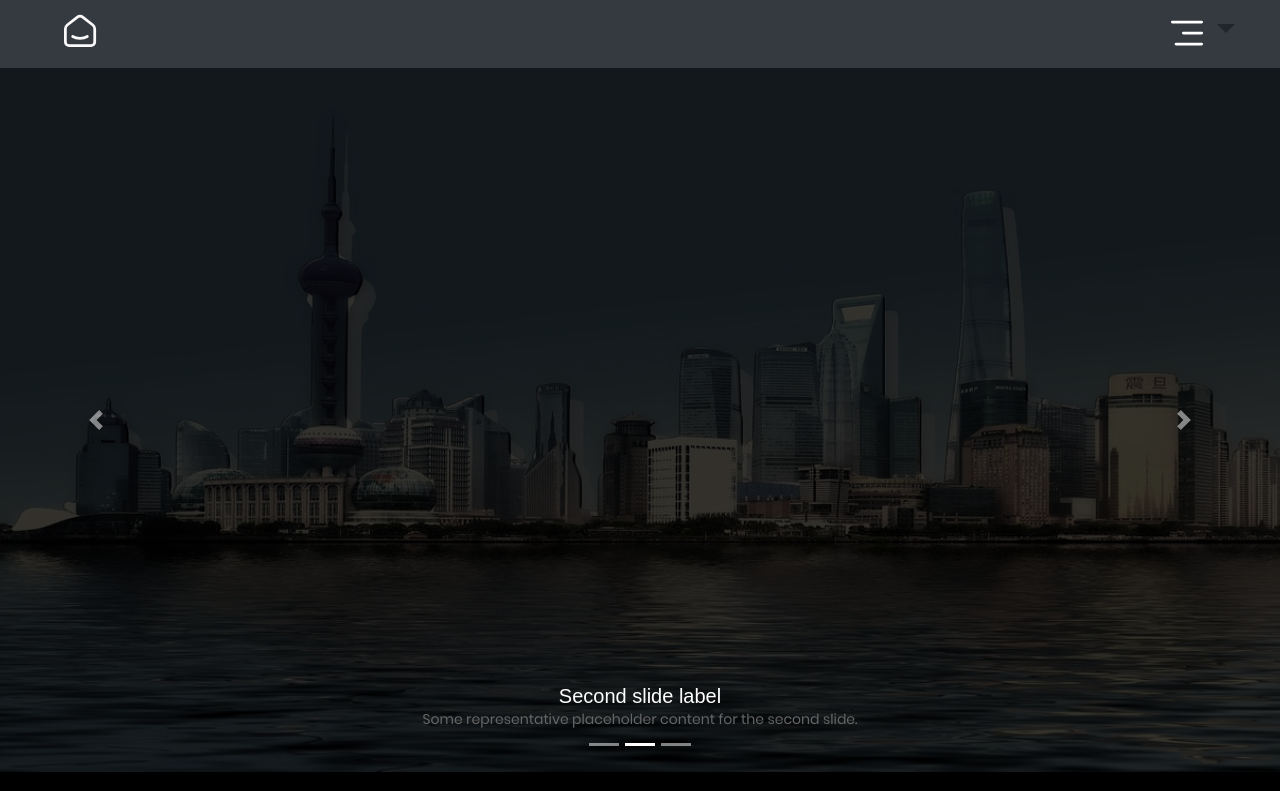
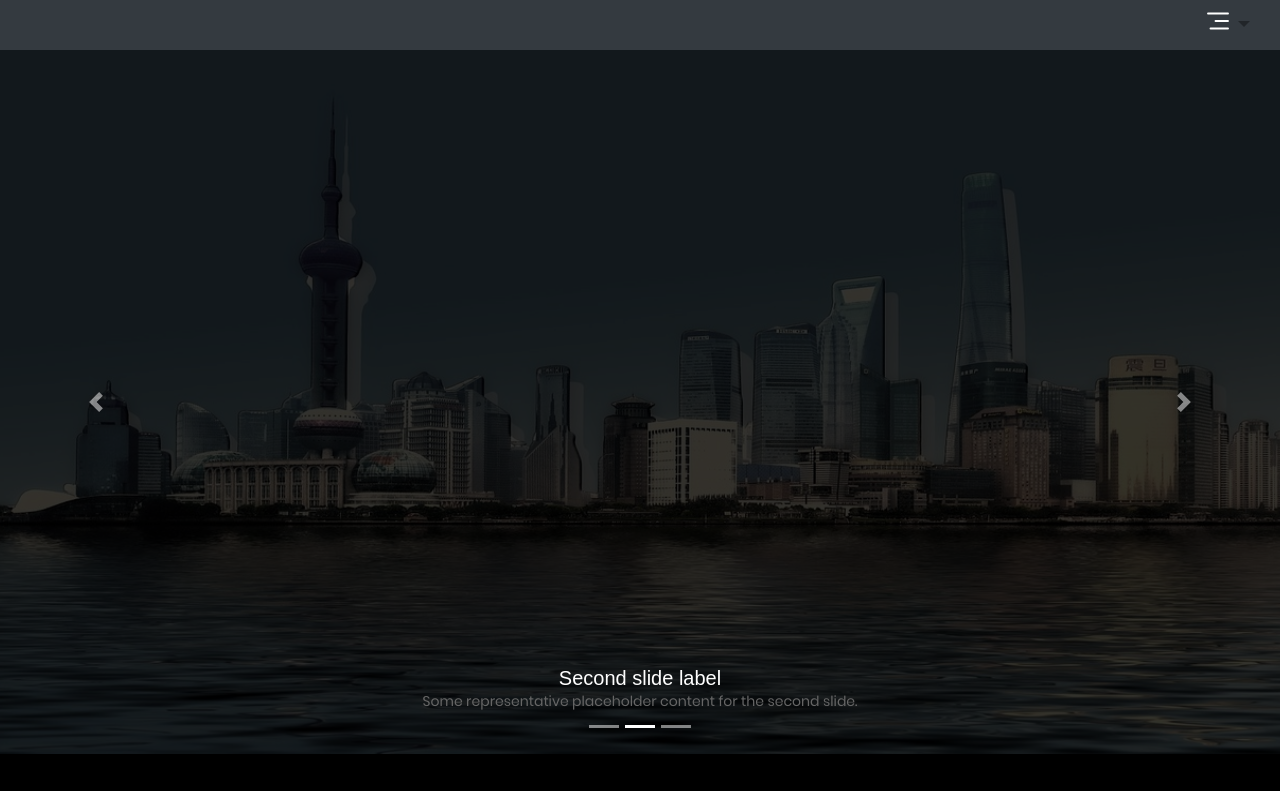
Before and after one commit to CamiloFuentesR/mantenedorVentas, a React (Create React App) app: page /home in a window 1280 px wide. Before the commit this address led to /auth/home. Shown: the top 791 px of the page. Built offline with nearby package versions, Linux system fonts and the light colour scheme.

Commit message:
visibilidad scroll

```diff
--- a/src/Routes/AppRouter.jsx
+++ b/src/Routes/AppRouter.jsx
@@ -18,7 +18,7 @@ export const AppRouter = (store) => {
             <>
                 <Switch>
                     <PublicRouter
-                        path="/auth"
+                        path="/home"
                         component={AuthRouter}
                         isAuthenticated={login}
                     />
--- a/src/Routes/AuthRouter.jsx
+++ b/src/Routes/AuthRouter.jsx
@@ -1,32 +1,33 @@
 import React from 'react'
-import { Redirect, Route, Switch } from 'react-router-dom'
+import { Redirect, Route, Switch, useHistory } from 'react-router-dom'
 import { LoginScreen } from '../components/auth/LoginScreen'
 import { RegisterScreen } from '../components/auth/RegisterScreen'
 import { HomeScreen } from '../components/home/HomeScreen'
 
 export const AuthRouter = () => {
-
+    const history = useHistory()
+    localStorage.setItem('pag',history.location.pathname);
     return (
         <div className="auth__main" >
             <div className="auth__box-container ">
                 <Switch>
                     <Route
                         exact
-                        path="/auth/login"
+                        path="/home/auth/login"
                         component={LoginScreen}
                     />
                     <Route
                         exact
-                        path="/auth/register"
+                        path="/home/auth/register"
                         component={RegisterScreen}
                     />
                     <Route
                         exact
-                        path="/auth/home"
+                        path="/home"
                         component={HomeScreen}
                     />
                     {/* si un ruta no existe, entonces redirect */}
-                    <Redirect to="/auth/home" />
+                    <Redirect to="/home" />
                 </Switch>
             </div>
 
--- a/src/Routes/PrivateRouter.jsx
+++ b/src/Routes/PrivateRouter.jsx
@@ -13,7 +13,7 @@ export  const PrivateRouter = ({
         component={(props)=> (
             (isAuthenticated)
             ?(<Component {...props}/>)
-            : (<Redirect to='/auth/home'/>)
+            : (<Redirect to='/home'/>)
         )}
     />
   )
--- a/src/Routes/PublicRouter.jsx
+++ b/src/Routes/PublicRouter.jsx
@@ -13,7 +13,7 @@ export const PublicRouter = ({
 
                 (!isAuthenticated)
                     ? (<Component {...props} />)
-                    : (<Redirect to="/adentro" />)
+                    : (<Redirect to="/user/adentro" />)
             )}
         />
     )
--- a/src/components/home/HomeContainer.jsx
+++ b/src/components/home/HomeContainer.jsx
@@ -1,4 +1,5 @@
 import React, { useEffect, useState } from 'react'
+import { useHistory } from 'react-router';
 import useOnScreen from '../../hooks/useOnScreen';
 import edificioNoche from '../ui/img/edificioNoche.jpg'
 import { Parrafo } from './Parrafo';
@@ -7,6 +8,7 @@ export const HomeContainer = () => {
 
     const [setRef,visible] = useOnScreen({ threshold: 1 });
     const [value, setvalue] = useState(false)
+    const history = useHistory()
     useEffect(() => {
         visible &&
         setvalue(true)
--- a/src/components/home/HomeScreen.jsx
+++ b/src/components/home/HomeScreen.jsx
@@ -5,7 +5,9 @@ import { NavBar } from '../ui/NavBar'
 import { HomeContainer } from './HomeContainer'
 
 export const HomeScreen = () => {
+
     return (
+
         <div>
             <NavBar />
             <div className="">
--- a/src/components/ui/Footer.jsx
+++ b/src/components/ui/Footer.jsx
@@ -1,21 +1,23 @@
-import React from 'react'
+import React, { useEffect, useState } from 'react'
 import useOnScreen from '../../hooks/useOnScreen';
 
 export const Footer = () => {
 
     const [setRef, visible] = useOnScreen({ threshold: .5 });
-
+    const [value, setValue] = useState(false)
+    useEffect(() => {
+        visible&&
+        setValue(true)
+    }, [visible])
     return (
         <>
             <footer className="_Footer ">
                 <div className="_footer_left">
-
                 </div>
                 <div className="_footer_right">
-
                 </div >
                 <div className="_footer_down ">
-                    {visible
+                    {value
                         ?
                         <>
                             <div className="_footer_down_left">
--- a/src/components/ui/NavBar.jsx
+++ b/src/components/ui/NavBar.jsx
@@ -4,24 +4,27 @@ import { Link } from 'react-router-dom';
 
 
 export const NavBar = () => {
-
+const pag = localStorage.getItem('pag');
 
     return (
         <>
             <nav className="_home_nav nav nav-bar bg-dark sticky-top">
+                    {
+                        pag !== '/home' &&
                 <div className="_auth_house_btn btn btn-sm">
                     <Link to={"auth/home"}>
-                <svg xmlns="http://www.w3.org/2000/svg" className="_nav_btn-home  icon icon-tabler icon-tabler-smart-home" width="44" height="44" viewBox="0 0 24 24" strokeWidth="1.5" stroke="#fcf9fa" fill="none" strokeLinecap="round" strokeLinejoin="round">
+                <svg xmlns="http://www.w3.org/2000/svg" className="_nav_btn-home  icon icon-tabler icon-tabler-smart-home" width="34" height="34" viewBox="0 0 24 24" strokeWidth="1.5" stroke="#fcf9fa" fill="none" strokeLinecap="round" strokeLinejoin="round">
                     <path stroke="none" d="M0 0h24v24H0z" fill="none" />
                     <path d="M19 8.71l-5.333 -4.148a2.666 2.666 0 0 0 -3.274 0l-5.334 4.148a2.665 2.665 0 0 0 -1.029 2.105v7.2a2 2 0 0 0 2 2h12a2 2 0 0 0 2 -2v-7.2c0 -.823 -.38 -1.6 -1.03 -2.105" />
                     <path d="M16 15c-2.21 1.333 -5.792 1.333 -8 0" />
                 </svg>
-
                     </Link>
+                        <span className="_home_btn_span">HOME</span>
                 </div>
+                    }
                 <div className="dropdown btn-login">
                     <span className="btn btn-sm dropdown-toggle" type="button" id="dropdownMenuButton" data-toggle="dropdown" aria-haspopup="true" aria-expanded="false">
-                        <svg xmlns="http://www.w3.org/2000/svg" className="icon icon-tabler icon-tabler-align-right" width="44" height="44" viewBox="0 0 24 24" strokeWidth="1.5" stroke="#ffffff" fill="none" strokeLinecap="round" strokeLinejoin="round">
+                        <svg xmlns="http://www.w3.org/2000/svg" className="icon icon-tabler icon-tabler-align-right" width="30" height="30" viewBox="0 0 24 24" strokeWidth="1.5" stroke="#ffffff" fill="none" strokeLinecap="round" strokeLinejoin="round">
                             <path stroke="none" d="M0 0h24v24H0z" fill="none" />
                             <line x1="4" y1="6" x2="20" y2="6" />
                             <line x1="10" y1="12" x2="20" y2="12" />
@@ -29,8 +32,8 @@ export const NavBar = () => {
                         </svg>
                     </span>
                     <div className="dropdown-menu" aria-labelledby="dropdownMenuButton">
-                        <Link to={'/auth/login'} className="dropdown-item">Login</Link>
-                        <Link to={'/auth/register'} className="dropdown-item">Register</Link>
+                        <Link to={'/home/auth/login'} className="dropdown-item">Login</Link>
+                        <Link to={'/home/auth/register'} className="dropdown-item">Register</Link>
                     </div>
                 </div>
 
--- a/src/style/components/_nav.scss
+++ b/src/style/components/_nav.scss
@@ -27,8 +27,25 @@
             margin-bottom: -10px;
         }
         ._auth_house_btn{
+
+            display: grid;
+            grid-template-rows: 2fr .2fr;
+        }
+        ._auth_house_btn{
             margin-top: 10px;
             grid-column: 1;
+        }
+        ._home_btn_span{
+            grid-row: 2  !important;
+            font-size: 10px;
+            margin-top: -12px;
+            color: aliceblue;
+        }
+       ._nav_btn-home{
+            max-height: 30px;
+            grid-row: 1;
+            margin-bottom: 10px;
+
         }
 
         /* ---------------------dropdown button -------------------- */
@@ -48,24 +65,58 @@
     }
 
     @media (min-width: 1100px) {
-        ._nav_btn-home{
-            margin-bottom: 10px;
-
-        }
         ._home_nav{
+            max-height: 50px;
             display: grid !important;
             grid-template-columns: 1fr 2fr 2fr 2fr 1fr !important;
             justify-items: center;
         }
+        ._nav_btn-home{
+            max-height: 30px;
+            grid-row: 1;
+            margin-bottom: 10px;
+            margin-right: 24px;
+
+        }
+        ._auth_house_btn{
+            max-height: 50px;
+            display: grid;
+            grid-template-rows: 2fr .2fr;
+            grid-column: 1;
+            width: 109px;
+
+            &:hover{
+                background-color: lighten($color:#343A40,$amount:5 );
+                border-radius: 10px;
+            }
+        }
+        ._home_btn_span{
+            grid-row: 2  !important;
+            font-size: 10px;
+            margin-top: -12px;
+            color: aliceblue;
+        }
+
         .btn-login{
+            margin-left: 45px;
+            width: 100px;
+            max-height: 50px;
             grid-column: 5;
+            width: 109px;
+
             border-radius: 10px;
             padding: 1px;
             &:hover{
                 background-color: lighten($color:#343A40,$amount:5 );
             }
         }
-
+        .dropdown-toggle{
+            font-size: 20px;
+        }
+        .icon-tabler{
+            margin-left: 25px;
+            margin-bottom: 12px;
+        }
         .dropdown-menu {
             background-color: rgba(44, 44, 40, 0.836);
             margin-right: 75px;
@@ -83,14 +134,6 @@
         .dropdown-item::focus{
             color: rgba(255, 255, 255, 0.938);
         }
-        ._auth_house_btn{
-            grid-column: 1;
-            width: 109px;
 
-            &:hover{
-                background-color: lighten($color:#343A40,$amount:5 );
-                border-radius: 10px;
-            }
-        }
 
       }
```
